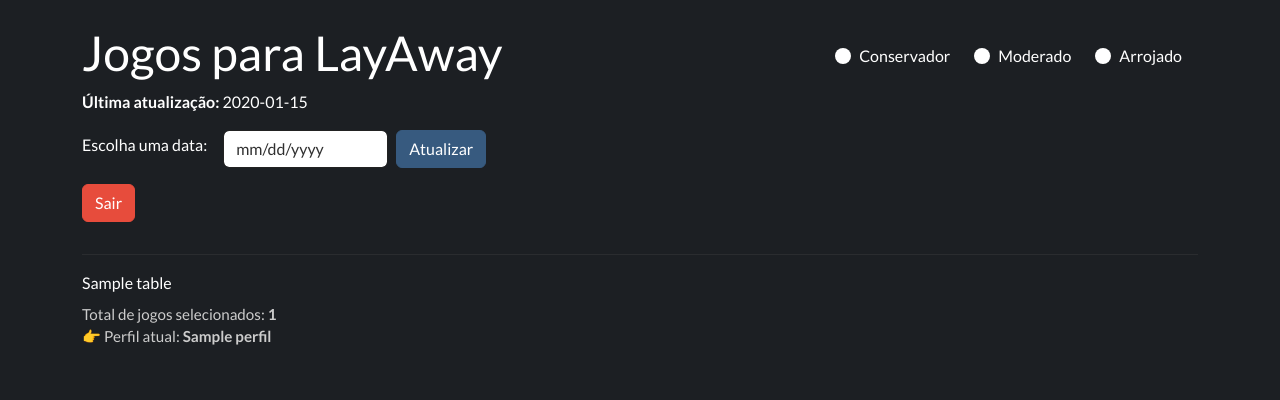
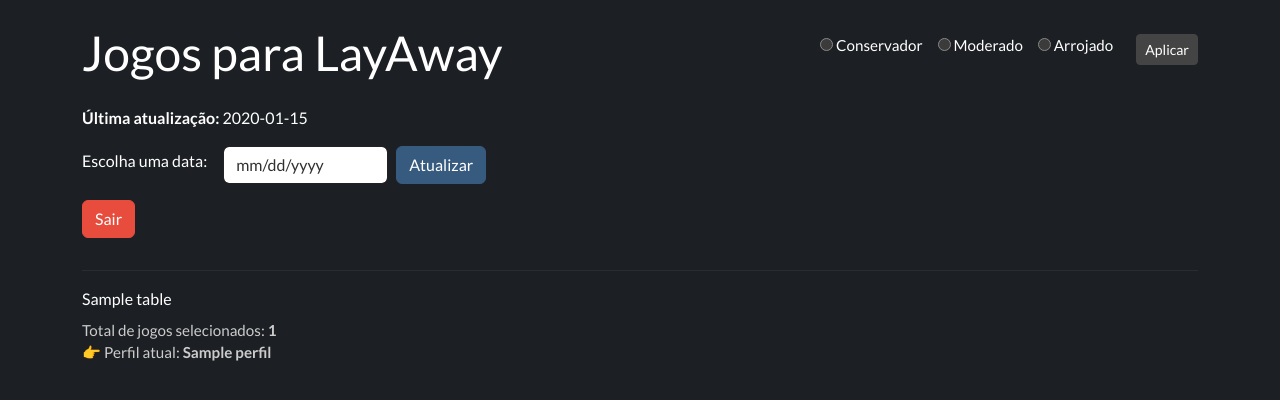
Before and after one commit to tuedoidoe/layaway-site, a Flask app: template templates/dashboard.html in a window 1280 px wide. Shown: the top 400 px of the page. Run offline with Flask 3, Linux system fonts and the light colour scheme; the template is opened without the code that fills it: most values are stand-ins (such as "Sample title", 1, 10 or a date in 2020); some libraries are stand-ins or nearby versions.

Commit message:
Update dashboard.html

```diff
--- a/templates/dashboard.html
+++ b/templates/dashboard.html
@@ -1,51 +1,106 @@
 <!DOCTYPE html>
-<html>
+<html lang="pt-BR">
 <head>
+  <meta charset="UTF-8">
   <title>Dashboard</title>
   <link rel="stylesheet" href="https://cdn.jsdelivr.net/npm/bootswatch@5.3.0/dist/darkly/bootstrap.min.css">
 
   <style>
-    body { background-color: #1c1f23; }
-    table { width: 100%; table-layout: auto; border-collapse: separate; border-spacing: 0; border-radius: 8px; overflow: hidden; }
-    th, td { text-align: center; vertical-align: middle !important; white-space: nowrap; font-size: 1rem; padding: 12px; border: 1px solid #444; }
-    th { background-color: #1e3d59 !important; color: #ffffff !important; font-size: 1.1rem; font-weight: bold; position: sticky; top: 0; z-index: 2; }
-    table tbody tr:hover { background-color: #3d556e; transition: background-color 0.3s ease; }
-    h1, p, label { color: #ffffff; }
-    hr { border-color: #555; }
-    .table-responsive { border-radius: 8px; overflow-x: auto; max-height: 600px; }
-    .table-footer { margin-top: 8px; font-size: 0.95rem; color: #ccc; }
-    .perfil-options { margin-left: auto; }
+    body {
+      background-color: #1c1f23;
+    }
+
+    table {
+      width: 100%;
+      table-layout: auto;
+      border-collapse: separate;
+      border-spacing: 0;
+      border-radius: 8px;
+      overflow: hidden;
+    }
+
+    th, td {
+      text-align: center;
+      vertical-align: middle !important;
+      white-space: nowrap;
+      font-size: 1rem;
+      padding: 12px;
+      border: 1px solid #444;
+    }
+
+    th {
+      background-color: #1e3d59 !important;
+      color: #ffffff !important;
+      font-size: 1.1rem;
+      font-weight: bold;
+      position: sticky;
+      top: 0;
+      z-index: 2;
+    }
+
+    table tbody tr:hover {
+      background-color: #3d556e;
+      transition: background-color 0.3s ease;
+    }
+
+    h1, p, label {
+      color: #ffffff;
+    }
+
+    hr {
+      border-color: #555;
+    }
+
+    .table-responsive {
+      border-radius: 8px;
+      overflow-x: auto;
+      max-height: 600px; /* limite de altura com scroll vertical */
+    }
+
+    .table-footer {
+      margin-top: 8px;
+      font-size: 0.95rem;
+      color: #ccc;
+    }
+
+    .perfil-opcoes {
+      display: flex;
+      gap: 15px;
+      justify-content: flex-end;
+      margin-bottom: 15px;
+    }
+
+    .perfil-opcoes label {
+      margin: 0;
+      font-size: 0.95rem;
+      cursor: pointer;
+    }
   </style>
 </head>
 <body>
   <div class="container mt-4">
-    <div class="d-flex justify-content-between align-items-center">
+    <div class="d-flex justify-content-between align-items-center mb-3">
       <h1>Jogos para LayAway</h1>
-      <!-- Radios de perfil: ao mudar, já envia o form e regenera com novo odd_max -->
-      <form method="post" class="perfil-options d-flex align-items-center gap-2">
-        <!-- mantém a data atual do outro form, se houver -->
+      <form method="post" class="perfil-opcoes">
         <input type="hidden" name="data" value="{{ request.form.get('data', '') }}">
-        <div class="form-check form-check-inline">
-          <input class="form-check-input" type="radio" name="perfil" value="conservador" id="perfilConservador"
-                 {% if perfil == 'conservador' %}checked{% endif %} onchange="this.form.submit()">
-          <label class="form-check-label" for="perfilConservador">Conservador</label>
-        </div>
-        <div class="form-check form-check-inline">
-          <input class="form-check-input" type="radio" name="perfil" value="moderado" id="perfilModerado"
-                 {% if perfil == 'moderado' %}checked{% endif %} onchange="this.form.submit()">
-          <label class="form-check-label" for="perfilModerado">Moderado</label>
-        </div>
-        <div class="form-check form-check-inline">
-          <input class="form-check-input" type="radio" name="perfil" value="arrojado" id="perfilArrojado"
-                 {% if perfil == 'arrojado' %}checked{% endif %} onchange="this.form.submit()">
-          <label class="form-check-label" for="perfilArrojado">Arrojado</label>
-        </div>
+        <label>
+          <input type="radio" name="perfil" value="conservador" {% if perfil == 'conservador' %}checked{% endif %}>
+          Conservador
+        </label>
+        <label>
+          <input type="radio" name="perfil" value="moderado" {% if perfil == 'moderado' %}checked{% endif %}>
+          Moderado
+        </label>
+        <label>
+          <input type="radio" name="perfil" value="arrojado" {% if perfil == 'arrojado' %}checked{% endif %}>
+          Arrojado
+        </label>
+        <button type="submit" class="btn btn-sm btn-secondary ms-2">Aplicar</button>
       </form>
     </div>
 
     <p><strong>Última atualização:</strong> {{ last_update }}</p>
 
-    <!-- Atualização por data dispara a geração com o perfil atual -->
     <form method="post" class="d-flex align-items-center gap-2 mb-3">
       <label class="form-label me-2">Escolha uma data:</label>
       <input type="date" name="data" required class="form-control w-auto">
@@ -61,7 +116,7 @@
     </div>
 
     <div class="table-footer">
-      Total de jogos selecionados: <strong>{{ total_jogos }}</strong><br>
+      Total de jogos selecionados: <strong>{{ total_jogos }}</strong> <br>
       👉 Perfil atual: <strong>{{ perfil|capitalize }}</strong>
     </div>
   </div>
```
